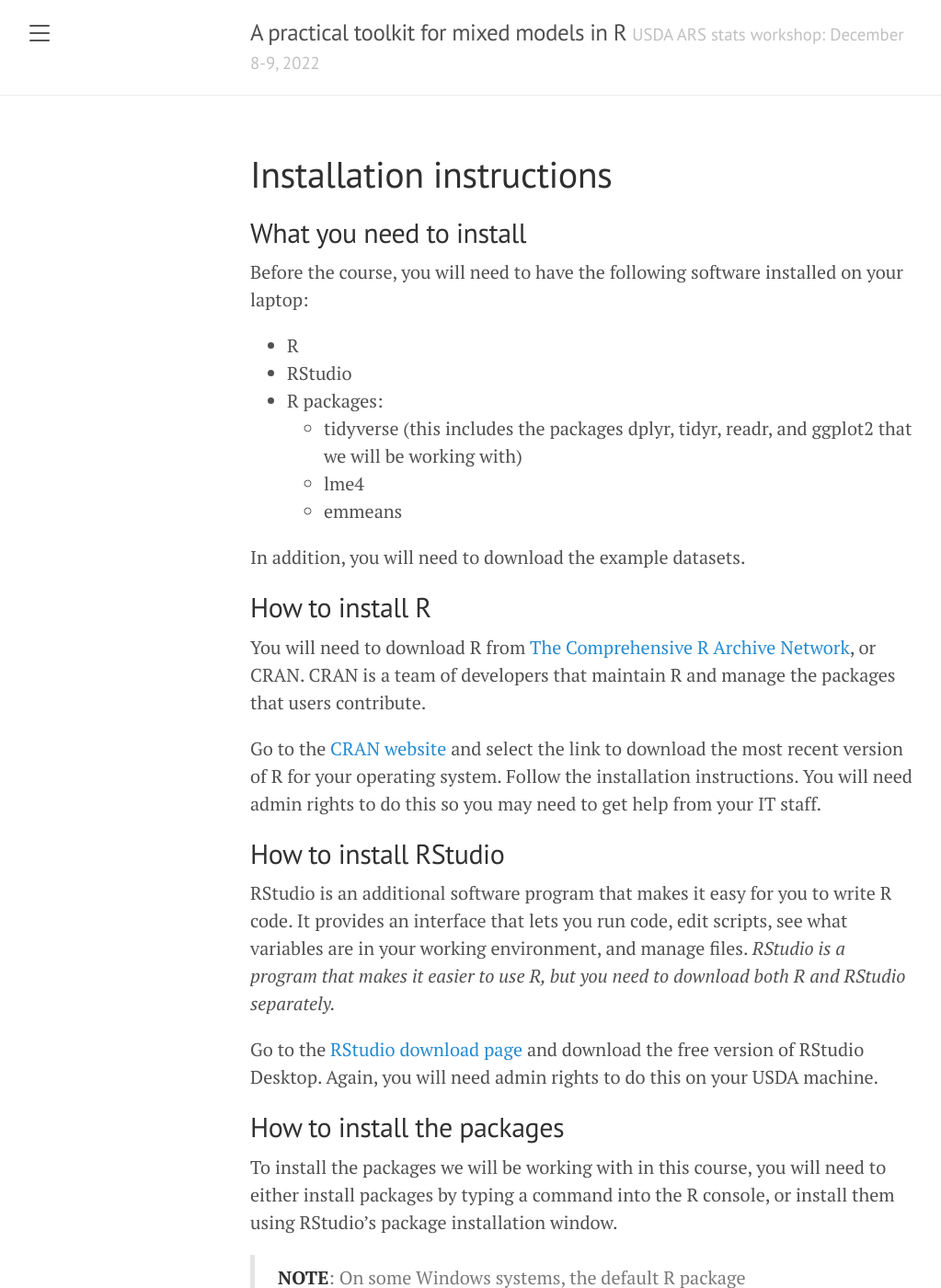
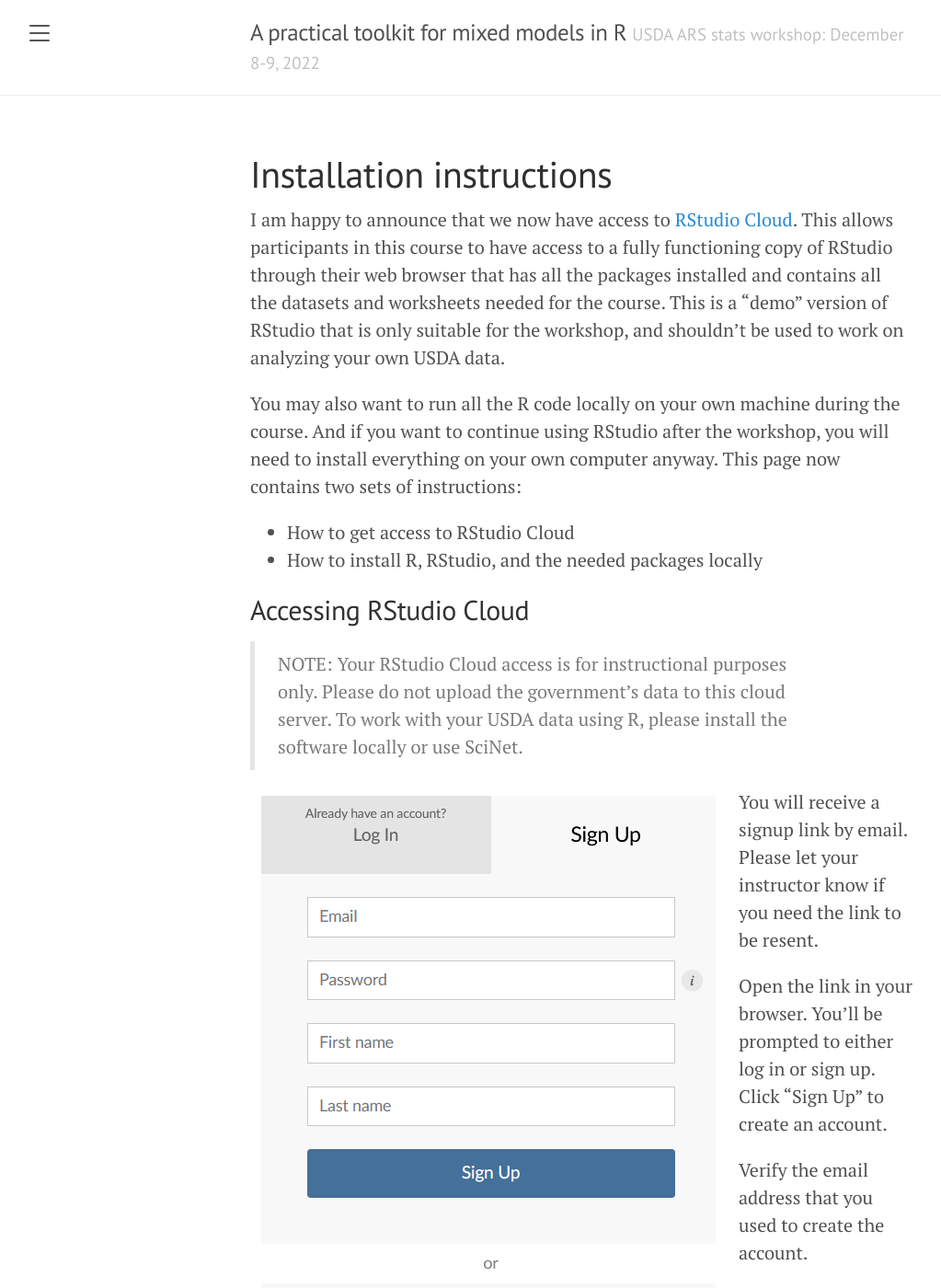
Before and after one commit to qdread/glmm-workshop-dec2022, a Jekyll site: the page built from install.md, in a window 1280 px wide and 1400 px high. Shown: the whole window at 92% size, without its empty margins (8-1031 px from the left). Built offline with Jekyll 4.4.1, drawn with Linux system fonts in a browser that asks for light colours; some of the changed text lies outside the part shown.

Commit message:
update install stuff for rs cloud, modify content some too

````diff
--- a/install.md
+++ b/install.md
@@ -3,32 +3,69 @@
 title: Installation instructions
 ---
 
-## What you need to install
+I am happy to announce that we now have access to [RStudio Cloud](https://rstudio.cloud). This allows participants in this course to have access to a fully functioning copy of RStudio through their web browser that has all the packages installed and contains all the datasets and worksheets needed for the course. This is a "demo" version of RStudio that is only suitable for the workshop, and shouldn't be used to work on analyzing your own USDA data.
+
+You may also want to run all the R code locally on your own machine during the course. And if you want to continue using RStudio after the workshop, you will need to install everything on your own computer anyway. This page now contains two sets of instructions:
+
+- How to get access to RStudio Cloud
+- How to install R, RStudio, and the needed packages locally
+
+## Accessing RStudio Cloud
+
+> NOTE: Your RStudio Cloud access is for instructional purposes only. Please do not upload the government's data to this cloud server. To work with your USDA data using R, please install the software locally or use SciNet.
+
+![email signup](../public/images/rstudio_cloud_signup.png){: align="left" style="padding-right: 25px" }
+
+You will receive a signup link by email. Please let your instructor know if you need the link to be resent.
+
+Open the link in your browser. You'll be prompted to either log in or sign up. Click "Sign Up" to create an account.
+
+![email verification](../public/images/rstudio_cloud_verify_email.png){: align="left" style="padding-right: 25px" }
+
+Verify the email address that you used to create the account.
+
+![join space prompt](../public/images/rstudio_cloud_join_prompt.png){: align="left" style="padding-right: 25px" }
+
+When you log in, you will be asked whether you want to join the "December 2022 Stats Workshop" workspace. Click "Yes"!
+
+![navigation bar](../public/images/rstudio_cloud_left_bar.png){: align="left" style="padding-right: 25px" }
+
+Select the December 2022 Stats Workshop space in the left-hand navigation bar.
+
+![content pane](../public/images/rstudio_cloud_content.png){: align="left" style="padding-right: 25px" }
+
+In the central pane you will be able to see the projects associated with this workspace. Currently there is only one, called "Lessons." Click on it to enter the "Lessons" project space.
+
+This will bring up a new RStudio session with all the needed packages installed, the worksheets in a folder called `worksheets` and the datasets in a folder called `datasets`. You can run all the code you need for this workshop right from your browser!
+
+## Installing software on your own machine
+
+### What you need to install
 
 Before the course, you will need to have the following software installed on your laptop:
 
 - R
 - RStudio
 - R packages:
-  + tidyverse (this includes the packages dplyr, tidyr, readr, and ggplot2 that we will be working with)
-  + lme4
-  + emmeans
+  + [tidyverse](https://www.tidyverse.org/) (this includes the packages [dplyr](https://dplyr.tidyverse.org/), [tidyr](https://tidyr.tidyverse.org/), [readr](https://readr.tidyverse.org/), and [ggplot2](https://ggplot2.tidyverse.org/) that we will be working with)
+  + [lme4](https://cran.r-project.org/web/packages/lme4/index.html)
+  + [emmeans](https://cran.r-project.org/web/packages/emmeans/index.html)
 
 In addition, you will need to download the example datasets.
 
-## How to install R
+### How to install R
 
 You will need to download R from [The Comprehensive R Archive Network](https://cran.r-project.org/), or CRAN. CRAN is a team of developers that maintain R and manage the packages that users contribute.
 
 Go to the [CRAN website](https://cran.r-project.org/) and select the link to download the most recent version of R for your operating system. Follow the installation instructions. You will need admin rights to do this so you may need to get help from your IT staff.
 
-## How to install RStudio
+### How to install RStudio
 
 RStudio is an additional software program that makes it easy for you to write R code. It provides an interface that lets you run code, edit scripts, see what variables are in your working environment, and manage files. *RStudio is a program that makes it easier to use R, but you need to download both R and RStudio separately.*
 
 Go to the [RStudio download page](https://www.rstudio.com/products/rstudio/download/) and download the free version of RStudio Desktop. Again, you will need admin rights to do this on your USDA machine.
 
-## How to install the packages
+### How to install the packages
 
 To install the packages we will be working with in this course, you will need to either install packages by typing a command into the R console, or install them using RStudio's package installation window.
 
@@ -43,7 +80,7 @@
 install.packages(c("tidyverse", "lme4", "lmerTest", "emmeans"))
 ```
 
-### Installing packages from the RStudio package installation window
+#### Installing packages from the RStudio package installation window
 
 You can also install the packages using the RStudio package installation dialog.
 
@@ -62,6 +99,6 @@
 - Ensure that "install dependencies" is selected.
 - Click "Install."
 
-## Downloading the example datasets
+### Downloading the worksheets and example datasets
 
-The example datasets will be available for download on this page. I will provide a link closer to the date of the course.
+The worksheets and example datasets will be available for download on this site. I will provide a link closer to the date of the course.
````
Also changed, not shown: index.md (+3 -0 lines), lesson1.Rmd (+60 -3 lines), syllabus.md (+1 -1 lines), public/images/rstudio_cloud_content.png (added), public/images/rstudio_cloud_deploying.png (added), public/images/rstudio_cloud_join_prompt.png (added), public/images/rstudio_cloud_left_bar.png (added), public/images/rstudio_cloud_signup.png (added), public/images/rstudio_cloud_verify_email.png (added), 1 other file.
